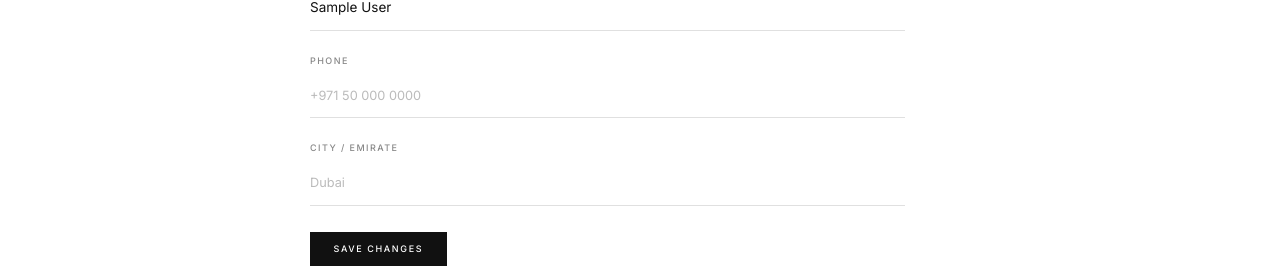
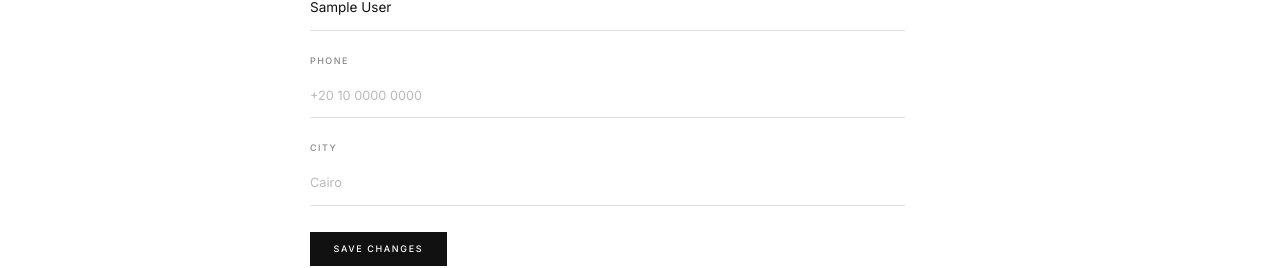
Before and after one commit to leomichael-10/diffuse-, a Next.js app: page /account in a window 1280 px wide. Shown: the part 466-734 px from the top of the page. Built offline with nearby package versions, Linux system fonts and the light colour scheme; no server answers; sample sign-in values are in the browser's storage.

Commit message:
Fix all AED to EGP and Dubai to Cairo throughout

```diff
--- a/app/account/page.js
+++ b/app/account/page.js
@@ -134,11 +134,11 @@ export default function AccountPage() {
                       </div>
                       <div>
                         <label className="label">Phone</label>
-                        <input className="input-line" value={form.phone} onChange={e => setForm(f => ({ ...f, phone: e.target.value }))} placeholder="+971 50 000 0000" />
+                        <input className="input-line" value={form.phone} onChange={e => setForm(f => ({ ...f, phone: e.target.value }))} placeholder="+20 10 0000 0000" />
                       </div>
                       <div>
-                        <label className="label">City / Emirate</label>
-                        <input className="input-line" value={form.city} onChange={e => setForm(f => ({ ...f, city: e.target.value }))} placeholder="Dubai" />
+                        <label className="label">City</label>
+                        <input className="input-line" value={form.city} onChange={e => setForm(f => ({ ...f, city: e.target.value }))} placeholder="Cairo" />
                       </div>
                     </div>
                   </div>
--- a/app/admin/page.js
+++ b/app/admin/page.js
@@ -750,7 +750,7 @@ function ProductForm({ product, categories, onClose, onSaved }) {
                   { key: 'color',    label: 'Color',    placeholder: 'White' },
                   { key: 'material', label: 'Material', placeholder: '100% Cotton' },
                   { key: 'skuCode',  label: 'SKU',      placeholder: 'DIF-001-M-WHT' },
-                  { key: 'priceAed', label: 'Price AED', placeholder: '149', type: 'number' },
+                  { key: 'priceAed', label: 'Price (EGP)', placeholder: '149', type: 'number' },
                   { key: 'stockQty', label: 'Stock',    placeholder: '50', type: 'number' },
                 ].map(f => (
                   <div key={f.key}>
--- a/app/dashboard/earnings/page.js
+++ b/app/dashboard/earnings/page.js
@@ -30,7 +30,7 @@ export default function EarningsPage() {
 
         <div style={{ display: 'grid', gridTemplateColumns: 'repeat(auto-fit, minmax(200px, 1fr))', gap: '1rem', marginBottom: '2rem' }}>
           {[
-            { label: 'Total Revenue', value: `AED ${Number(stats.totalRevenue || 0).toFixed(0)}`, desc: 'Completed orders' },
+            { label: 'Total Revenue', value: `EGP ${Number(stats.totalRevenue || 0).toLocaleString('en-EG')}`, desc: 'Completed orders' },
             { label: 'Total Orders', value: stats.orderCount || 0, desc: 'All time' },
             { label: 'Pending Orders', value: stats.pendingOrders || 0, desc: 'Awaiting confirmation' },
             { label: 'Active Products', value: stats.productCount || 0, desc: 'Listed items' },
@@ -46,7 +46,7 @@ export default function EarningsPage() {
         <div className="card">
           <h2 style={{ fontWeight: 600, marginBottom: '1rem', fontSize: '1rem' }}>Subscription</h2>
           <div className="alert alert-info" style={{ fontSize: '0.875rem' }}>
-            Your subscription is AED 199/month. Contact support at micheal.fadi@gmail.com for billing inquiries.
+            Your subscription is EGP 199/month. Contact support at micheal.fadi@gmail.com for billing inquiries.
           </div>
         </div>
       </main>
--- a/app/dashboard/orders/page.js
+++ b/app/dashboard/orders/page.js
@@ -61,7 +61,7 @@ export default function SellerOrdersPage() {
                   </div>
                   <div style={{ display: 'flex', gap: '0.75rem', alignItems: 'center', flexWrap: 'wrap' }}>
                     <span className={`badge ${STATUS_COLORS[order.status] || 'badge-gray'}`}>{order.status}</span>
-                    <span style={{ fontWeight: 700, fontSize: '1.05rem' }}>AED {Number(order.totalAed).toFixed(0)}</span>
+                    <span style={{ fontWeight: 700, fontSize: '1.05rem' }}>EGP {Number(order.totalAed).toLocaleString('en-EG')}</span>
                   </div>
                 </div>
 
@@ -72,7 +72,7 @@ export default function SellerOrdersPage() {
                       {item.variant.size  && <span>· {item.variant.size}</span>}
                       {item.variant.color && <span>· {item.variant.color}</span>}
                       <span>× {item.quantity}</span>
-                      <span style={{ marginLeft: 'auto', fontWeight: 600 }}>AED {Number(item.priceAed).toFixed(0)}</span>
+                      <span style={{ marginLeft: 'auto', fontWeight: 600 }}>EGP {Number(item.priceAed).toLocaleString('en-EG')}</span>
                     </div>
                   ))}
                 </div>
--- a/app/dashboard/page.js
+++ b/app/dashboard/page.js
@@ -52,7 +52,7 @@ export default function SellerDashboard() {
             { label: 'Active Products', value: stats.productCount, color: '#3B82F6' },
             { label: 'Total Orders', value: stats.orderCount, color: '#10B981' },
             { label: 'Pending Orders', value: stats.pendingOrders, color: '#F59E0B' },
-            { label: 'Revenue (AED)', value: stats.totalRevenue.toFixed(0), color: '#0F172A' },
+            { label: 'Revenue (EGP)', value: stats.totalRevenue.toLocaleString('en-EG'), color: '#0F172A' },
           ].map(s => (
             <div key={s.label} className="card" style={{ textAlign: 'center' }}>
               <div style={{ fontSize: '2rem', fontWeight: 700, color: s.color, marginBottom: '0.25rem' }}>{s.value}</div>
--- a/app/dashboard/products/page.js
+++ b/app/dashboard/products/page.js
@@ -90,7 +90,7 @@ export default function SellerProductsPage() {
                       </td>
                       <td style={{ fontSize: '0.875rem', color: '#64748B' }}>{p.category?.name || '—'}</td>
                       <td style={{ fontSize: '0.875rem', color: '#64748B' }}>{p.variants?.length || 0}</td>
-                      <td style={{ fontWeight: 600 }}>AED {minPrice.toFixed(0)}</td>
+                      <td style={{ fontWeight: 600 }}>EGP {minPrice.toLocaleString('en-EG')}</td>
                       <td>
                         <button onClick={() => toggleActive(p.id, p.isActive)} className={`badge ${p.isActive ? 'badge-green' : 'badge-red'}`} style={{ cursor: 'pointer', border: 'none' }}>
                           {p.isActive ? 'Active' : 'Inactive'}
--- a/app/register/page.js
+++ b/app/register/page.js
@@ -39,8 +39,8 @@ export default function RegisterPage() {
     { key: 'name',     label: 'Full Name',          type: 'text',     placeholder: 'Jane Smith',        required: true },
     { key: 'email',    label: 'Email',               type: 'email',    placeholder: 'your@email.com',    required: true },
     { key: 'password', label: 'Password',            type: 'password', placeholder: 'Min. 6 characters', required: true },
-    { key: 'phone',    label: 'Phone (optional)',    type: 'tel',      placeholder: '+971 50 000 0000',  required: false },
-    { key: 'city',     label: 'City (optional)',     type: 'text',     placeholder: 'Dubai',             required: false },
+    { key: 'phone',    label: 'Phone (optional)',    type: 'tel',      placeholder: '+20 10 0000 0000',  required: false },
+    { key: 'city',     label: 'City (optional)',     type: 'text',     placeholder: 'Cairo',             required: false },
   ]
 
   return (
```
Also changed, not shown: .claude/settings.local.json, lib/emailTemplates.js.
